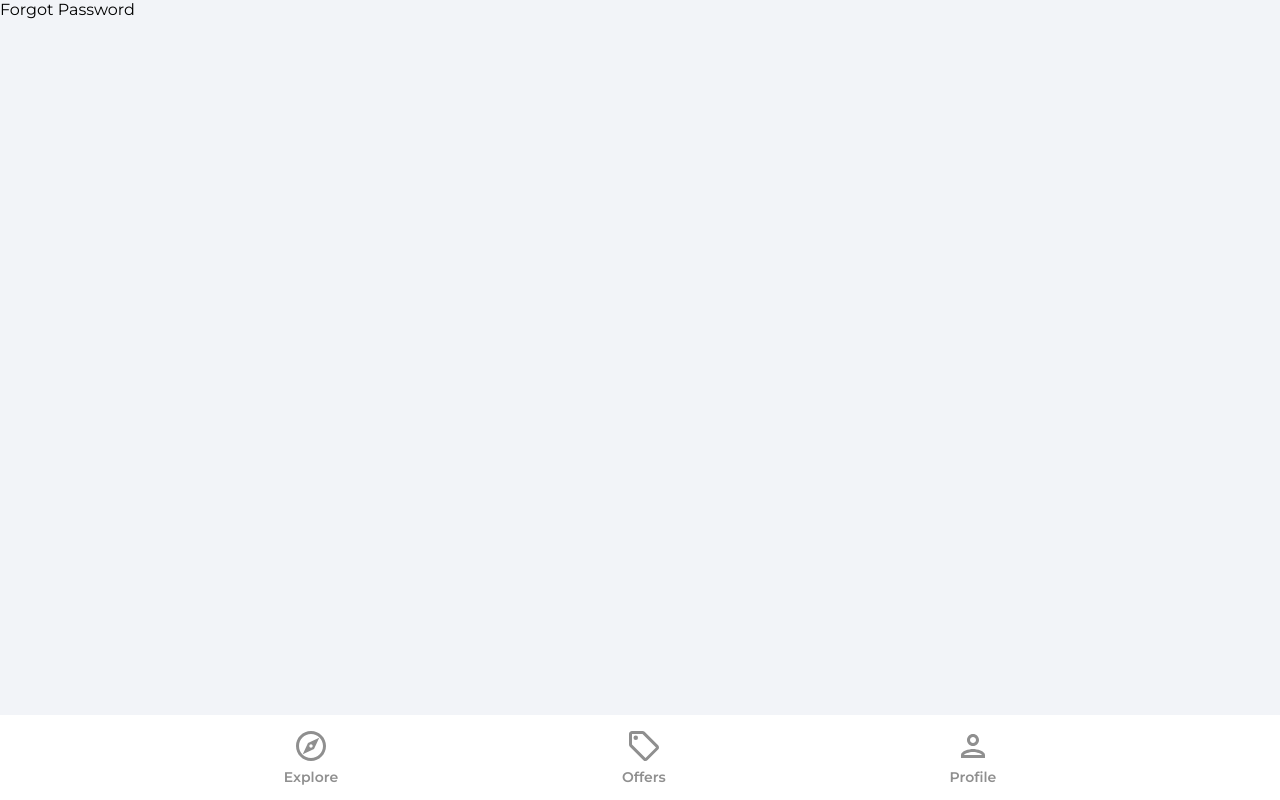
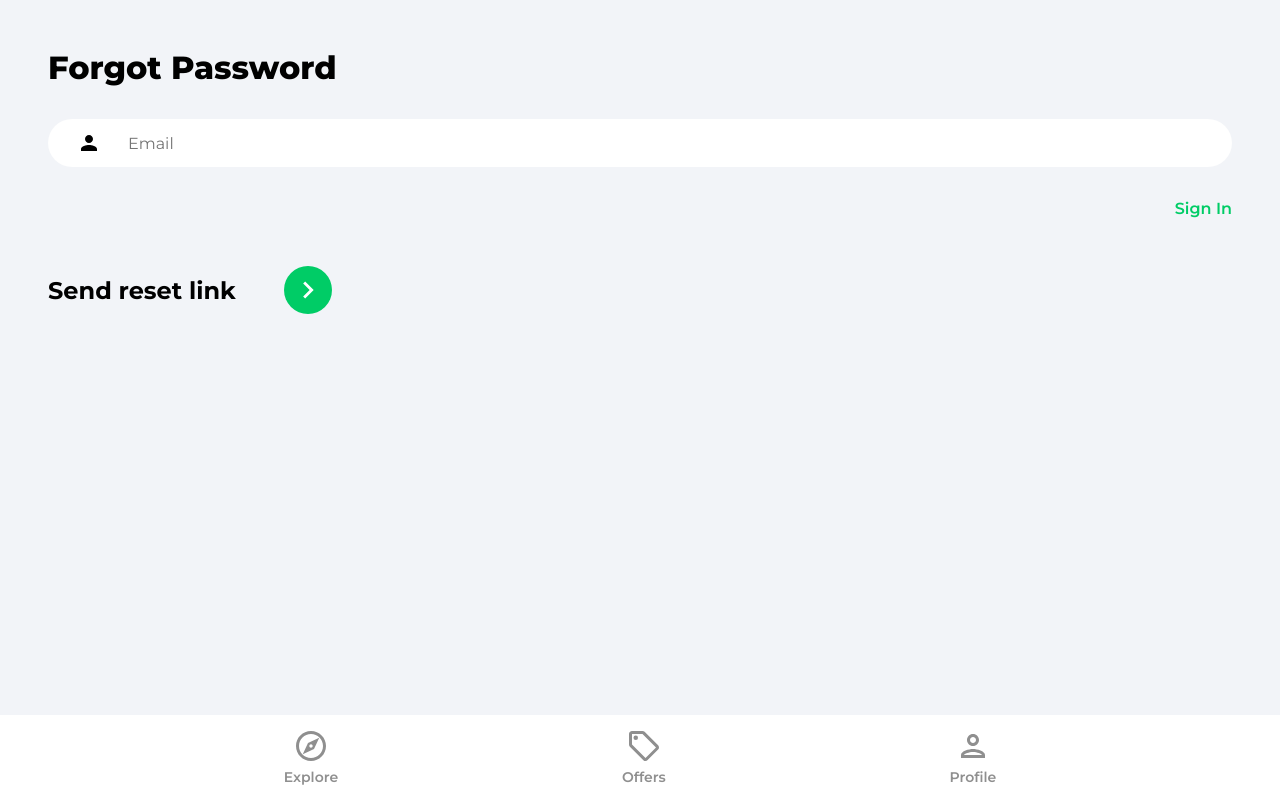
Before and after one commit to Rob-Waite/house-marketplace, a React (Create React App) app: page /forgot-password in a window 1280 px wide. Built offline with nearby package versions, Linux system fonts and the light colour scheme.

Commit message:
Reset password functionality

```diff
--- a/src/pages/ForgotPassword.js
+++ b/src/pages/ForgotPassword.js
@@ -1,6 +1,55 @@
+import { useState } from 'react'
+import { Link } from 'react-router-dom'
+import { getAuth, sendPasswordResetEmail } from 'firebase/auth'
+import { toast } from 'react-toastify'
+import { ReactComponent as ArrowRightIcon } from '../assets/svg/keyboardArrowRightIcon.svg'
+
 function ForgotPassword() {
+  const [email, setEmail] = useState('')
+
+  const onChange = (e) => setEmail(e.target.value)
+
+  const onSubmit = async (e) => {
+    e.preventDefault()
+
+    try {
+      const auth = getAuth()
+      await sendPasswordResetEmail(auth, email)
+      toast.success('Email was sent')
+    } catch (error) {
+      toast.error('Could not send reset email')
+    }
+  }
+
   return (
-    <div>Forgot Password</div>
+    <div className="pageContainer">
+      <header>
+        <p className="pageHeader">Forgot Password</p>
+      </header>
+
+      <main>
+        <form onSubmit={onSubmit}>
+          <input
+            type="email"
+            className="emailInput"
+            placeholder="Email"
+            value={email}
+            id="email"
+            onChange={onChange}
+          />
+          <Link className="forgotPasswordLink" to="sign-in">
+            Sign In
+          </Link>
+
+          <div className="signInBar">
+            <div className="signInText">Send reset link</div>
+            <button className="signInButton">
+              <ArrowRightIcon fill="#fff" width="34px" height="34px" />
+            </button>
+          </div>
+        </form>
+      </main>
+    </div>
   )
 }
 
```
